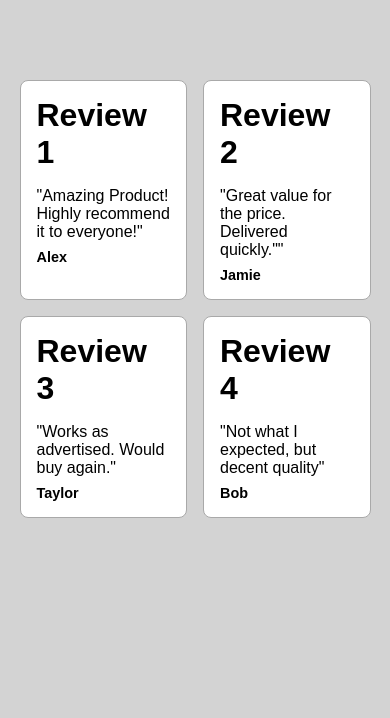
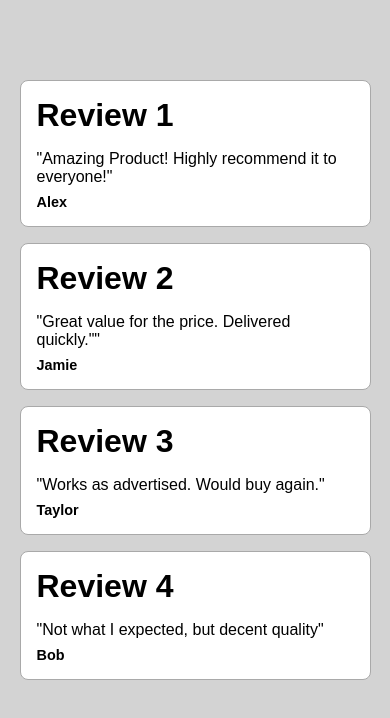
Before and after one commit to lengleman-spec/reviews-grid, a plain HTML site: page index.html in a window 390 px wide. Drawn offline with Linux system fonts and the light colour scheme.

Commit message:
Change grid to 1 column when less than 62.5rem

```diff
--- a/styles.css
+++ b/styles.css
@@ -56,6 +56,10 @@ body {
   html {
     font-size: 50%;
   }
+
+  .reviews-grid {
+    grid-template-columns: 1fr;
+  }
 }
 
 @media (max-width: 31.25rem) {
```
